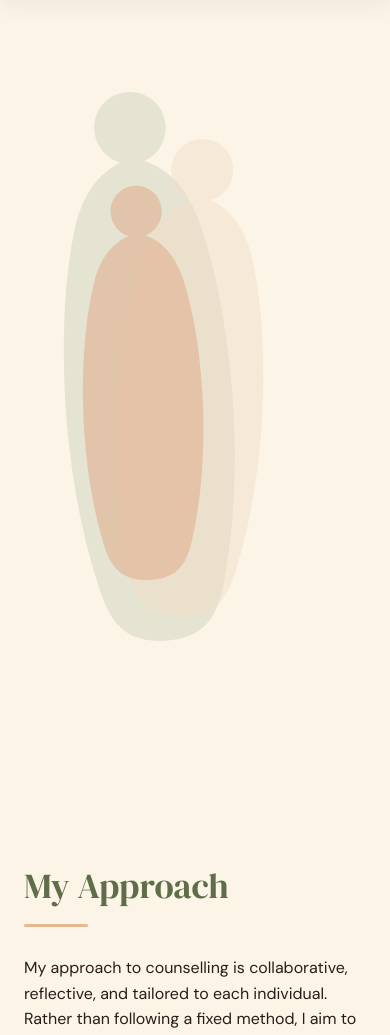
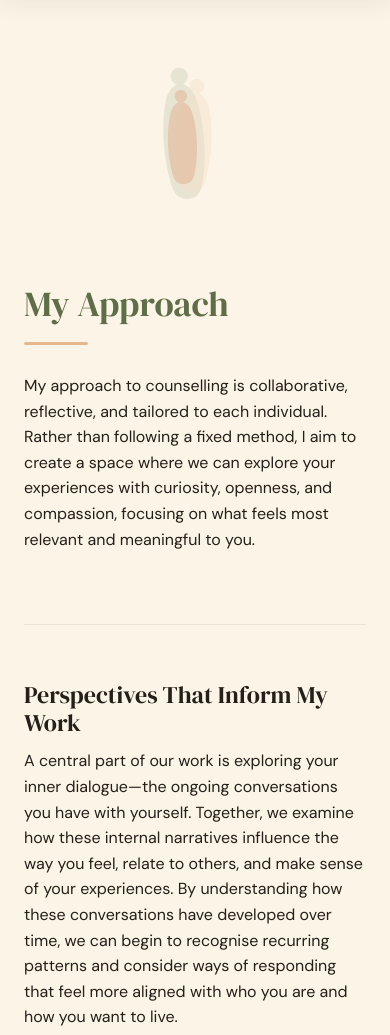
Before and after one commit to marvindoc5/anna-website, a FastAPI app: page /approach in a window 390 px wide. Shown: the part 113-1148 px from the top of the page. Run offline with FastAPI, Linux system fonts and the light colour scheme.

Commit message:
Fix oversized echo figure on My Approach mobile layout
The echo-figure SVG is a tall portrait (520x1400); scaling it to full
container width with no height cap blew it up to ~750px tall on mobile.
Cap it to a small subdued accent instead.

Co-Authored-By: Claude Sonnet 5 <noreply@anthropic.com>

```diff
--- a/static/css/style.css
+++ b/static/css/style.css
@@ -858,6 +858,12 @@ button {
   justify-content: center;
 }
 
+.echo-figure-img {
+  width: 100%;
+  max-width: 280px;
+  height: auto;
+}
+
 .approach-hypnosis {
   background: var(--peach-soft);
   border-radius: var(--radius-lg);
@@ -886,8 +892,13 @@ button {
   .approach-echo-sticky {
     position: static;
     height: auto;
-    opacity: 0.5;
-    margin-bottom: 12px;
+    opacity: 0.45;
+    margin-bottom: 4px;
+  }
+  .echo-figure-img {
+    max-width: 96px;
+    max-height: 180px;
+    object-fit: contain;
   }
 }
 
--- a/templates/approach.html
+++ b/templates/approach.html
@@ -42,7 +42,7 @@
 
       <div class="approach-echo-col">
         <div class="approach-echo-sticky">
-          <img src="{{ url_for('static', path='images/echo-figure.svg') }}" alt="" style="max-width:280px; width:100%;">
+          <img class="echo-figure-img" src="{{ url_for('static', path='images/echo-figure.svg') }}" alt="">
         </div>
       </div>
     </div>
```
